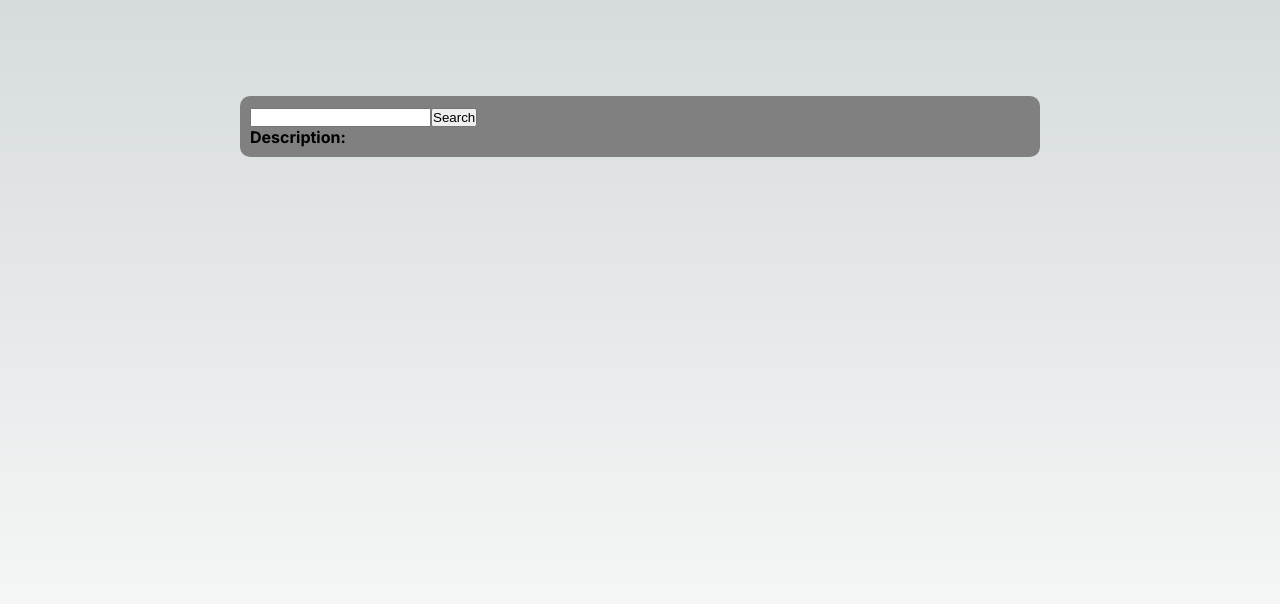
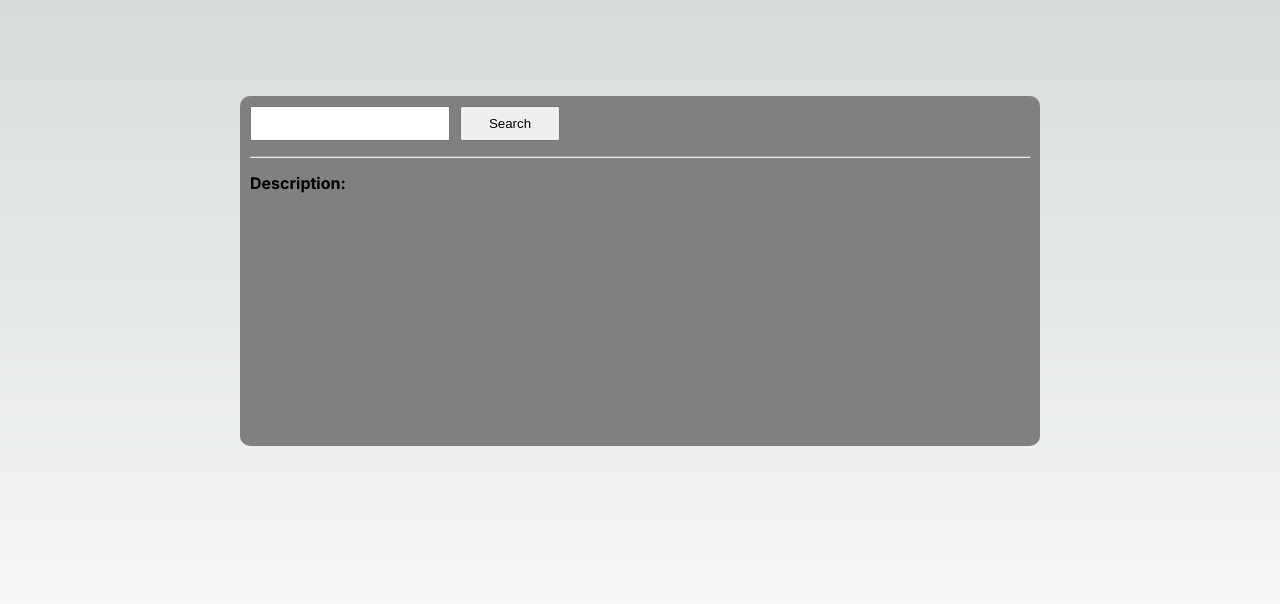
Before and after one commit to gfmoreira/ChallengeMarvelAPI, a Next.js app: page / in a window 1280 px wide. Shown: the top 604 px of the page. Built offline with nearby package versions, Linux system fonts and the light colour scheme.

Commit message:
adjustments in styles

```diff
--- a/src/app/hooks/useMarvel.ts
+++ b/src/app/hooks/useMarvel.ts
@@ -2,13 +2,15 @@
 import { useEffect, useState } from "react";
 import useFetch from "./useFetch";
 
-const useMarvel = (onError: (message: string) => void) => {
-  const [loading, setLoading] = useState(false);
-  const [search, setSearch] = useState("");
-  const [blockRequest, setBlockRequest] = useState(true);
-  const [blockRequestByCaractere, setBlockRequestByCaractere] = useState(true);
-  const [characterImage, setCharacterImage] = useState("");
-  const [toggle, setToggle] = useState(false);
+const useMarvel = () => {
+  const [loading, setLoading] = useState<boolean>(false);
+  const [search, setSearch] = useState<string>("");
+  const [blockRequest, setBlockRequest] = useState<boolean>(true);
+  const [blockRequestByCaractere, setBlockRequestByCaractere] =
+    useState<boolean>(true);
+  const [characterImage, setCharacterImage] = useState<string>("");
+  const [toggle, setToggle] = useState<boolean>(false);
+  const [error, setError] = useState<boolean>(false);
   const timeStamp = "moreira";
   const apikey = "e1617452b0f5dba807b26d025cb75e01";
   const md5 = "011df3685662ce0d345f9a855f1f97a2";
@@ -62,8 +64,7 @@ const useMarvel = (onError: (message: string) => void) => {
   }, [searchFailData]);
 
   useEffect(() => {
-    if (requestError) onError(requestError);
-    if (failDataError) onError(failDataError);
+    if (requestError || failDataError) setError(true);
   }, [requestError, failDataError]);
 
   useEffect(() => {
@@ -99,6 +100,7 @@ const useMarvel = (onError: (message: string) => void) => {
     loading,
     setBlockRequest,
     searchFailData,
+    error,
   };
 };
 
--- a/src/app/pages/searchPage/SearchPage.styles.ts
+++ b/src/app/pages/searchPage/SearchPage.styles.ts
@@ -2,12 +2,30 @@ import styled from "styled-components";
 
 export const Container = styled.div`
   .avatar {
-    border-radius: 15px;
+    border-radius: 0 10px 0 50px;
+    float: right;
+  }
+
+  .search-button {
+    width: 100px;
+    height: 35px;
+    margin-left: 10px;
+  }
+
+  .search-input {
+    width: 200px;
+    height: 35px;
+    padding-left: 10px;
+  }
+
+  hr {
+    margin: 15px 0 15px;
   }
 
   section {
     padding: 10px;
     width: 800px;
+    height: 350px;
     background-color: grey;
     border-radius: 10px;
   }
--- a/src/app/pages/searchPage/SearchPage.tsx
+++ b/src/app/pages/searchPage/SearchPage.tsx
@@ -5,7 +5,7 @@ import { Container } from "./SearchPage.styles";
 import Loader from "@/app/components/Loader/Loader";
 
 export default function SearchPage() {
-  const [heroeSearch, setHeroeSearch] = useState("");
+  const [heroeSearch, setHeroeSearch] = useState<string>("");
   const {
     characterData,
     characterImage,
@@ -14,11 +14,26 @@ export default function SearchPage() {
     searchFailData,
     search,
     loading,
-  } = useMarvel(() => {});
+    error,
+  } = useMarvel();
 
   return (
     <Container>
+      {error ? (
+        <div>Ops... Something went wrong, please refresh the page</div>
+      ) : null}
       {loading ? <Loader /> : null}
+      <div>
+        {characterImage ? (
+          <Image
+            className="avatar"
+            src={characterImage || ""}
+            alt=""
+            width={150}
+            height={150}
+          />
+        ) : null}
+      </div>
       <section>
         {toggle ? (
           <div>
@@ -32,35 +47,32 @@ export default function SearchPage() {
         <input
           type="text"
           onChange={(event) => setHeroeSearch(event.target.value)}
-          className="mb-2 text-black"
+          className="search-input"
         />
         <button
-          className="text-stone-900"
+          className="search-button"
           onClick={() => {
             setSearch(heroeSearch);
           }}
         >
           Search
         </button>
+        <hr></hr>
         <div>
           <b>{characterData?.data?.results[0]?.name}</b>
         </div>
         <div>
-          <b>Description: </b>
-          {characterData?.data?.results[0]?.description == ""
-            ? "Confidential"
-            : characterData?.data?.results[0]?.description}
-        </div>
-        <div>
-          {characterImage ? (
-            <Image
-              className="avatar"
-              src={characterImage || ""}
-              alt=""
-              width={150}
-              height={150}
-            />
-          ) : null}
+          {characterData?.data?.results[0]?.description == "" ? (
+            <div>
+              <b>Description: </b>
+              Confidential
+            </div>
+          ) : (
+            <div>
+              <b>Description: </b>
+              {characterData?.data?.results[0]?.description}
+            </div>
+          )}
         </div>
       </section>
     </Container>
```
